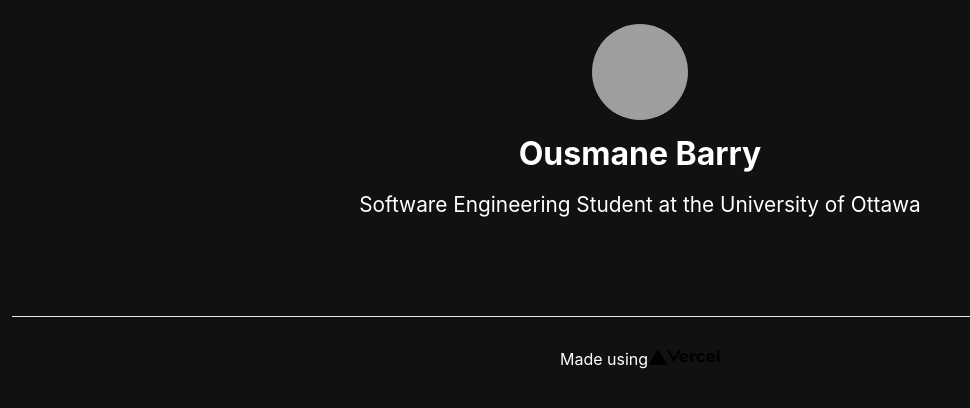
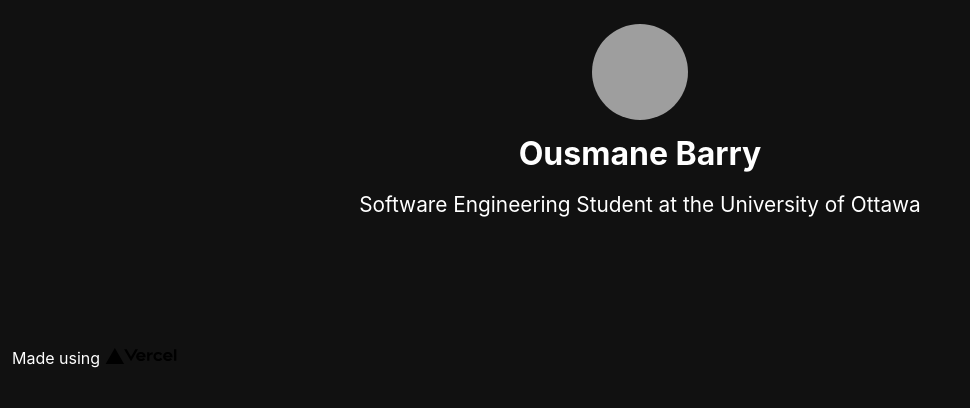
Before and after one commit to ousmanebarry/me, a Next.js app: page / in a window 1280 px wide. Shown: the top 408 px of the page, without its empty margins (0-970 px from the left). Built offline with nearby package versions, Linux system fonts and the light colour scheme; grey boxes are pictures that could not be loaded.

Commit message:
Update Home.module.css

```diff
--- a/styles/Home.module.css
+++ b/styles/Home.module.css
@@ -32,8 +32,6 @@
 	flex-direction: column;
 	-moz-box-align: center;
 	align-items: center;
-	/* margin-top: 12px;
-	margin-bottom: 32px; */
 	width: 100%;
 	height: 100%;
 }
@@ -47,36 +45,24 @@
 	filter: none;
 }
 
-/* Footer start */
-
-.footer {
-	display: flex;
-	flex: 1;
-	padding: 2rem 0;
-	border-top: 1px solid #eaeaea;
-	justify-content: center;
-	align-items: center;
+/* Now */
+.github,
+.linkedin {
+	width: 100%;
+	border: solid 2px white;
+	margin-bottom: 16px;
 }
 
-.footer a {
-	display: flex;
-	justify-content: center;
-	align-items: center;
-	flex-grow: 1;
+.github,
+.linkedin {
+	text-align: center;
 }
 
-/* Footer end */
-
-.title a {
-	color: #0070f3;
-	text-decoration: none;
+.github,
+.linkedin p {
+	font-size: large;
 }
-
-.title a:hover,
-.title a:focus,
-.title a:active {
-	text-decoration: underline;
-}
+/* End */
 
 .title {
 	margin: 0;
@@ -90,7 +76,7 @@
 }
 
 .description {
-	margin: 16px 0;
+	margin: 16px 0 48px 0;
 	line-height: 1.5;
 	font-size: 1.3rem;
 }
```
